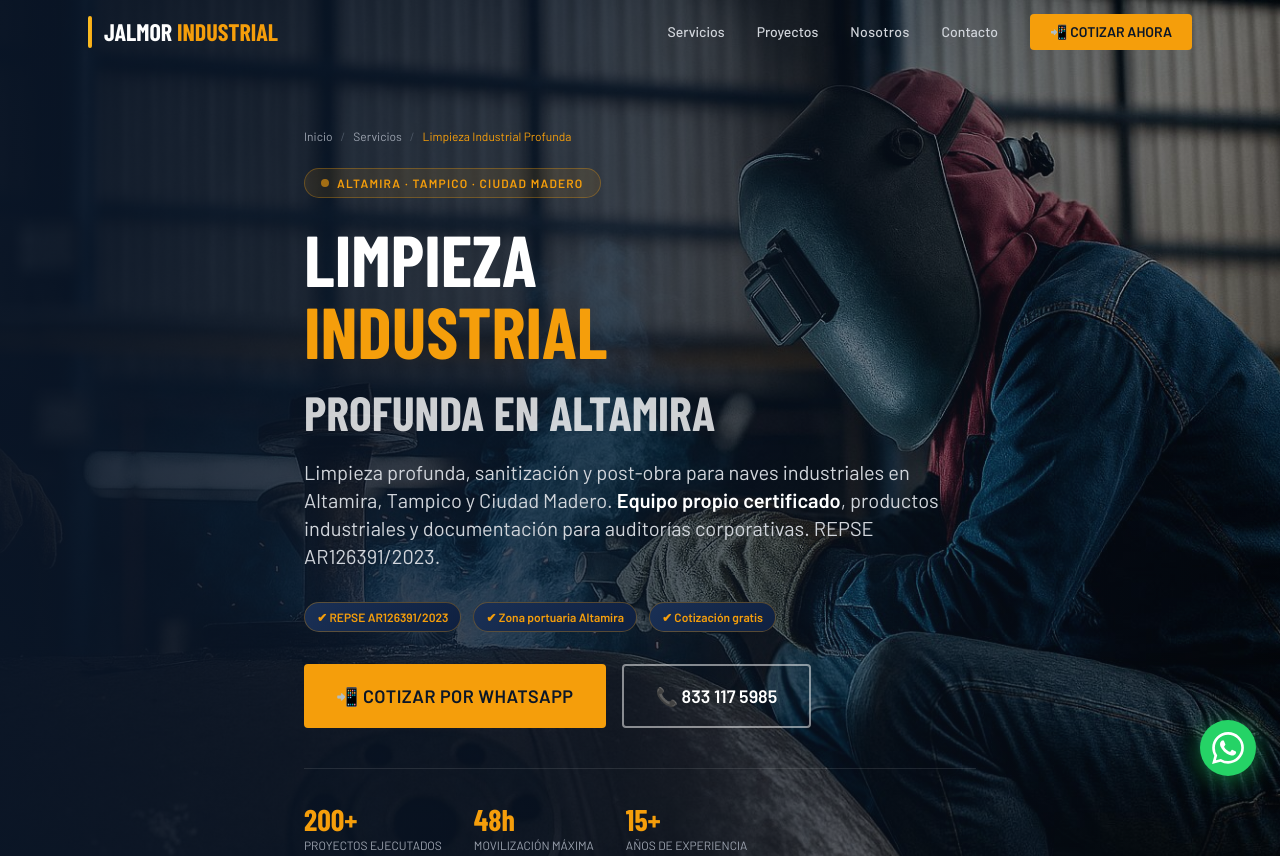
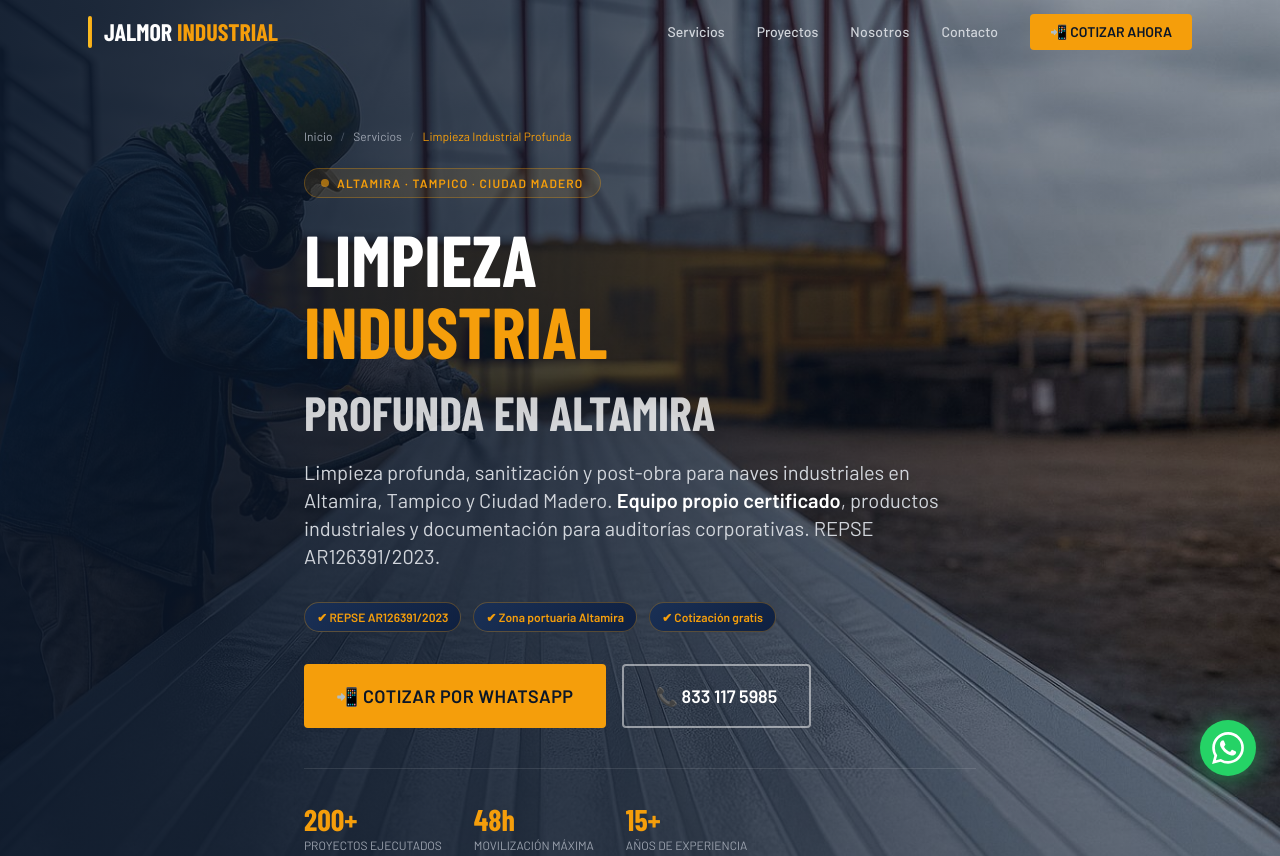
Before and after one commit to viverosterra/jalmorindustrial-web, a plain HTML site: page limpieza-industrial-profunda-altamira.html in a window 1280 px wide. Shown: the top 856 px of the page. Drawn offline with nearby package versions, Linux system fonts and the light colour scheme; a web font is replaced by a local one.

Commit message:
Fix: limpieza — reemplazar última imagen de impermeabilización por foto de nave industrial correcta

```diff
--- a/limpieza-industrial-profunda-altamira.html
+++ b/limpieza-industrial-profunda-altamira.html
@@ -70,7 +70,7 @@
 
 <section class="relative min-h-[88vh] flex items-center overflow-hidden">
   <div class="absolute inset-0">
-    <img src="/img/impermeabilizacion-parque-industrial-altamira-jalmor.jpg" alt="Limpieza industrial profunda nave bodega Altamira Tampico Tamaulipas equipo JALMOR" class="w-full h-full object-cover" loading="eager">
+    <img src="/img/mantenimiento-industrial-nave-trabajo-tampico-jalmor.jpg" alt="Limpieza industrial profunda nave bodega Altamira Tampico Tamaulipas equipo JALMOR" class="w-full h-full object-cover" loading="eager">
     <div class="absolute inset-0 hero-img-overlay"></div>
   </div>
   <div class="relative max-w-6xl mx-auto px-4 sm:px-6 py-32">
```
